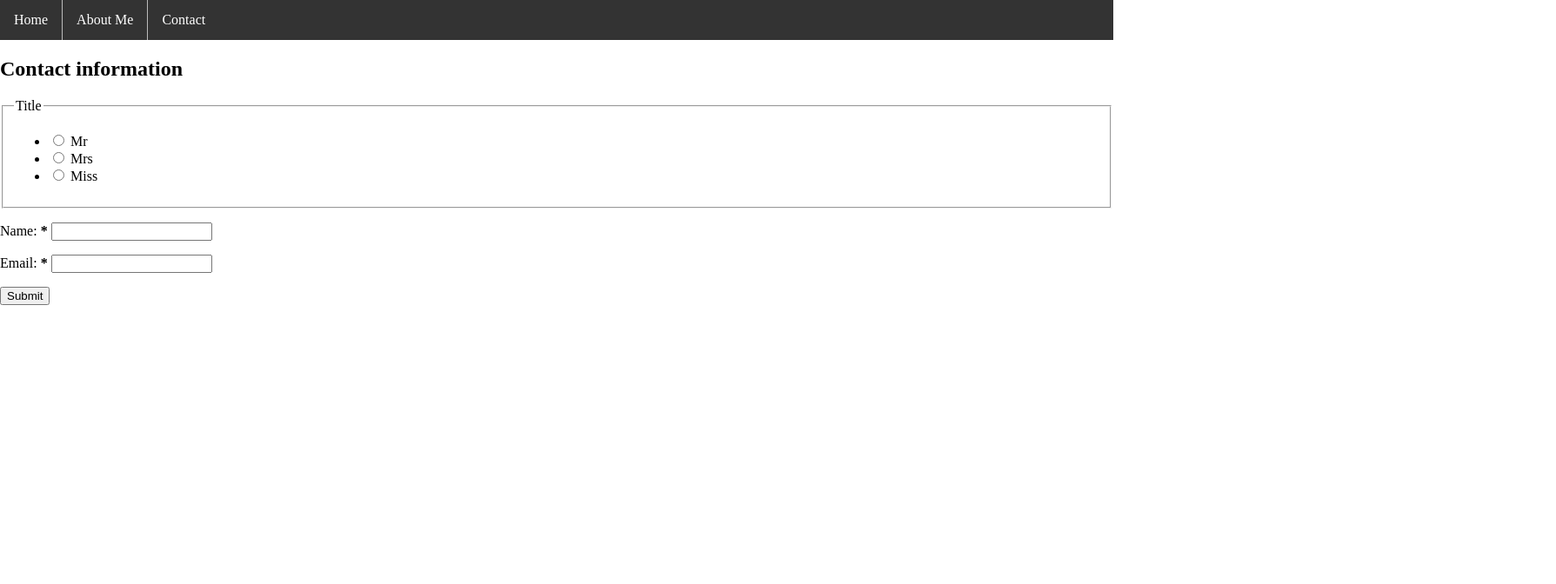
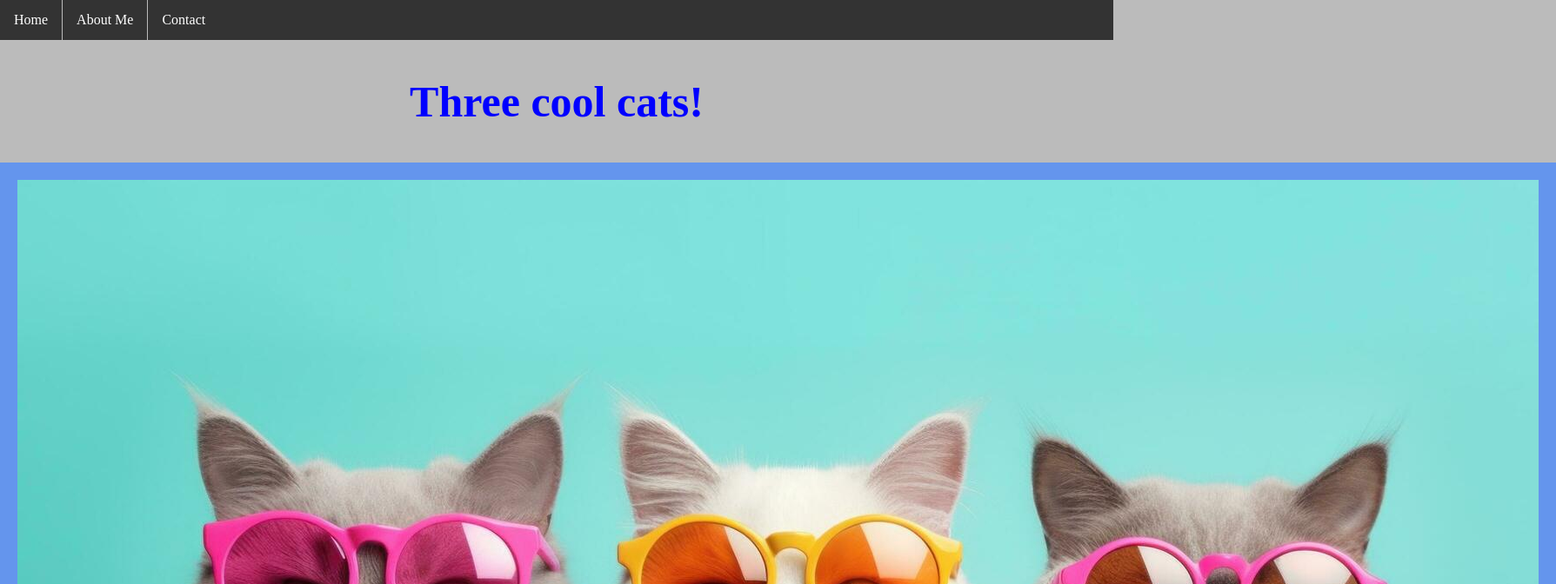
Before and after one commit to karolinakulpinska/landing-page, a plain HTML site: page index.html in a window 1280 px wide. Shown: the top 672 px of the page at 87% size, 1789 px wide, since content can reach past the window. Drawn offline with Linux system fonts and the light colour scheme.

Commit message:
added an image and styled the header and description

```diff
--- /dev/null
+++ b/assets/style.css
@@ -0,0 +1,48 @@
+
+.menu ul {
+    list-style-type: none;
+    margin: 0;
+    padding: 0;
+    overflow: hidden;
+    background-color: #333;
+  }
+
+.menu li {
+    float: left;
+    border-right: 1px solid #bbb;
+  }
+
+.menu li a {
+    display: block;
+    color: white;
+    text-align: center;
+    padding: 14px 16px;
+    text-decoration: none;
+  }
+
+.menu li:last-child {
+    border-right: none;
+  }
+
+body {
+   margin: 0;
+  background-color:#bbb;
+}
+
+h1 {
+  font-size: 50px;
+  color: blue;
+  text-align: center;
+}
+
+p {
+  font-size: 30px;
+  text-align: center;
+  color: #333;
+}
+
+img {
+  border-color:cornflowerblue;
+  border-style: solid;
+  border-width: 20px;
+}
--- a/index.html
+++ b/index.html
@@ -4,7 +4,7 @@
     <meta charset="UTF-8">
     <meta name="viewport" content="width=device-width, initial-scale=1.0">
     <title>My landing page</title>
-    <link rel="stylesheet" type="text/css" href="./style.css">
+    <link rel="stylesheet" type="text/css" href="./assets/style.css">
 </head>
 
 <body>
@@ -18,6 +18,11 @@
 </header>
 
   </nav>
+  <section>
+    <h1>Three cool cats!</h1>
+    <img src="./assets/img/three-cool-cats-in-sunglasses-illustration-ai-generative-free-photo.jpg" alt="3 cool cats">
+    <p>Lorem ipsum dolor sit, amet consectetur adipisicing elit. Unde dolores cum laboriosam suscipit. Est in doloremque facilis qui unde? Esse voluptas accusamus perspiciatis natus officia quasi deserunt labore ipsum blanditiis?</p>
+  </section>
     <section>
         <h2>Contact information</h2>
         <fieldset>
--- a/style.css
+++ /dev/null
@@ -1,30 +0,0 @@
-
-.menu ul {
-    list-style-type: none;
-    margin: 0;
-    padding: 0;
-    overflow: hidden;
-    background-color: #333;
-  }
-
-.menu li {
-    float: left;
-    border-right: 1px solid #bbb;
-  }
-
-.menu li a {
-    display: block;
-    color: white;
-    text-align: center;
-    padding: 14px 16px;
-    text-decoration: none;
-  }
-
-.menu li:last-child {
-    border-right: none;
-  }
-
-body {
-   margin: 0;
-
-}
```
Also changed, not shown: assets/img/three-cool-cats-in-sunglasses-illustration-ai-generative-free-photo.jpg (added).
